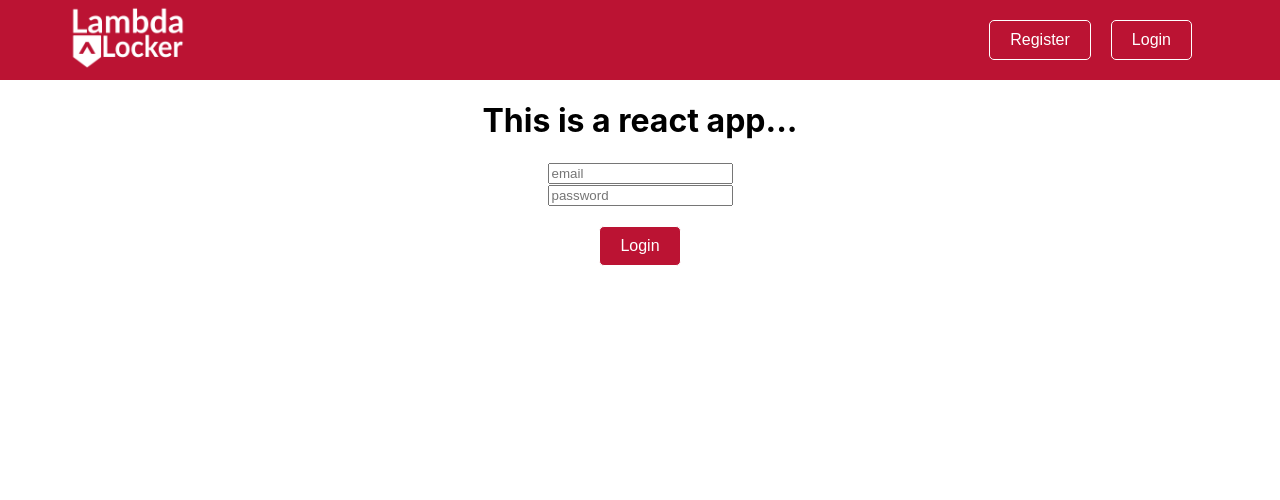
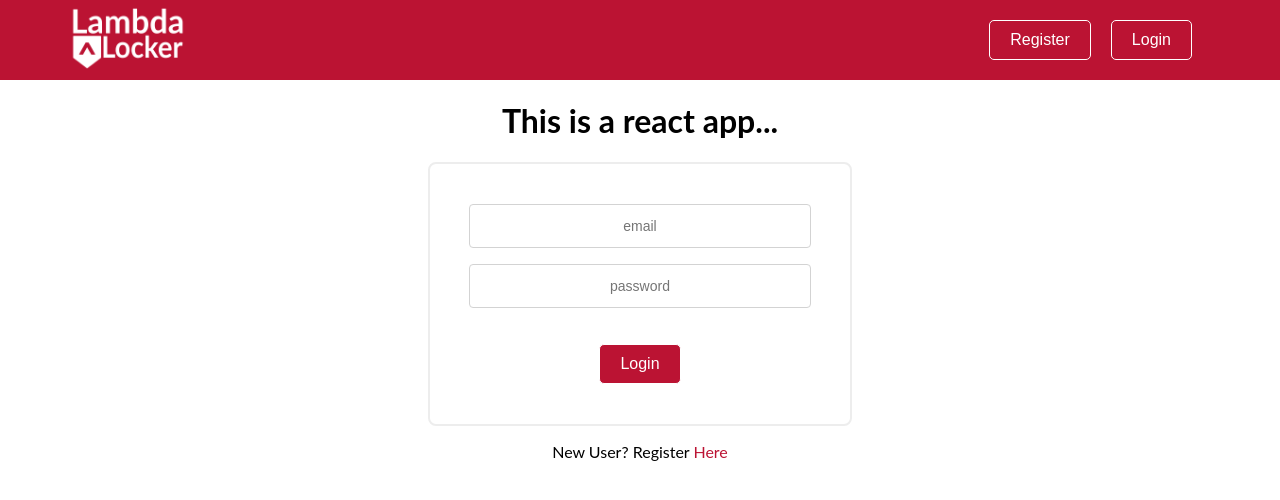
Before and after one commit to lambda-locker/Lambda-Locker-Frontend, a React (Create React App) app in the folder lambda-locker/: page /login in a window 1280 px wide. Shown: the top 500 px of the page. Built offline with nearby package versions, Linux system fonts and the light colour scheme.

Commit message:
Added form styling.  Imported Lato.  Creted text.css for font app-wide font-styling.

```diff
--- a/lambda-locker/src/components/authentication/Login.js
+++ b/lambda-locker/src/components/authentication/Login.js
@@ -1,4 +1,8 @@
 import React from 'react'
+import { NavLink } from 'react-router-dom'
+
+import '../../css/form.css'
+import '../../css/text.css'
 
 const Login = () => {
 
@@ -13,6 +17,7 @@ const Login = () => {
                 </div>
                 <button className="formButton" type="submit">Login</button>
             </form>
+            <div><p>New User?  Register <NavLink to='/register'>Here</NavLink></p></div>
         </>
     )
 
--- /dev/null
+++ b/lambda-locker/src/css/form.css
@@ -0,0 +1,23 @@
+
+form {
+    border: 2px solid #ededed;
+    max-width: 420px;
+    margin: 0 auto;
+    padding: 40px 0;
+    border-radius: 8px;
+}
+
+input {
+    width: 80%;
+    height: 40px;
+    margin-bottom: 16px;
+    border-radius: 4px;
+    border: 1px solid #d3d3d3;
+    font-size: 14px;
+    text-align: center;
+}
+
+input:focus {
+    outline: none;
+    border: 1px solid #bb1333;
+}
--- /dev/null
+++ b/lambda-locker/src/css/text.css
@@ -0,0 +1,10 @@
+@importurl('https://fonts.googleapis.com/css?family=Lato:400,400i,700&display=swap');
+
+body {
+    font-family: 'Lato', sans-serif;
+}
+
+a {
+    text-decoration: none;
+    color: #bb1333;
+}
```
